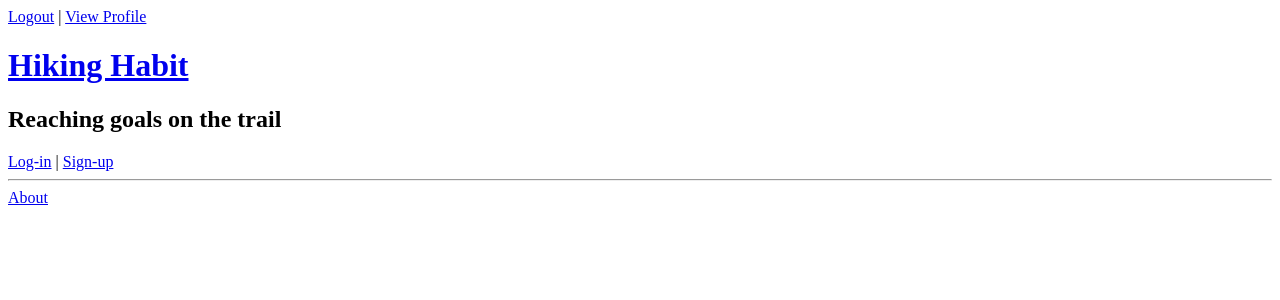
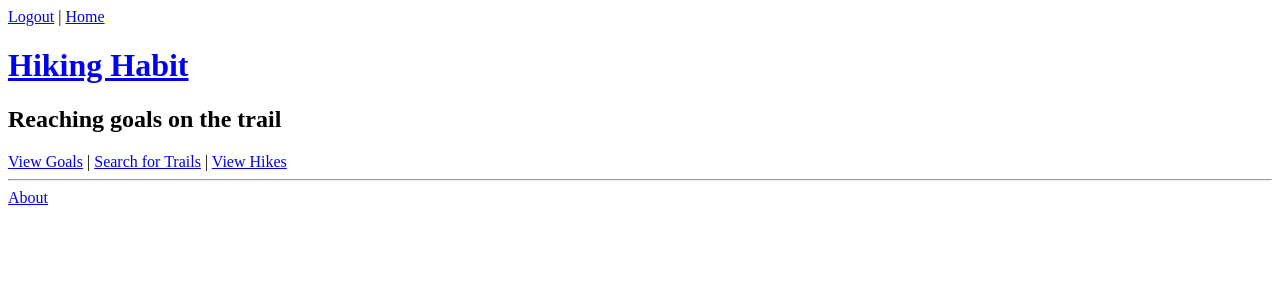
Before and after one commit to katerina-kossler/hiking-habit, a Flask app: page / in a window 1280 px wide. Shown: the top 300 px of the page. Run offline with Flask 2, Linux system fonts and the light colour scheme; the visitor is signed in with stand-in values (Sample User, id 1).

```diff
--- a/server.py
+++ b/server.py
@@ -13,20 +13,21 @@ import requests
 key = os.environ["HIKINGPROJECT_KEY"]
 coordinates = pgeocode.Nominatim('us')
 app = Flask(__name__)
-
-# To-do: make actual key and store locally until full deployment
 app.secret_key = 'this-should-be-something-unguessable'
 app.jinja_env.undefined = jinja2.StrictUndefined
+
 
 @app.route("/")
 def show_homepage():
     """Show the application's homepage with links to other routes."""
     return render_template("homepage.html")
 
+
 @app.route("/login", methods=["GET"])
 def show_login_form():
     """Shows the login info for taking in username and/or email and password"""
     return render_template("login.html")
+
 
 @app.route("/login", methods=["POST"])
 def authenticate_user():
@@ -41,7 +42,7 @@ def authenticate_user():
         if (user_password == password):
             session['current_user'] = user_in_system.user_id
             flash('Successfully Logged in')
-            return redirect('/profile')
+            return redirect('/home')
         else:
             flash('Incorrect login information; try again')
             return redirect('/login')
@@ -50,12 +51,13 @@ def authenticate_user():
         if (email_password == password):
             session['current_user'] = email_in_system.user_id
             flash('Successfully Logged in')
-            return redirect('/profile')
+            return redirect('/home')
         else:
             flash('Incorrect login information; try again')
             return redirect('/login')
     flash('Incorrect login information; try again')
     return redirect('/login')
+
 
 @app.route("/logout", methods=["GET"])
 def logout():
@@ -69,6 +71,7 @@ def logout():
 def show_user_form():
     """Displays the form to register a new user"""
     return render_template("sign-up.html")
+
 
 @app.route("/register", methods=["POST"])
 def intake_user_info():
@@ -102,17 +105,30 @@ def intake_user_info():
     session["current_user"] = user.user_id
     return redirect("/profile")
 
+
 @app.route("/profile", methods=["GET"])
 def show_profile():
     """Loads a user's profile from initial intake info"""
     if not 'current_user' in session:
         return redirect('/')
-    user_id = session["current_user"]
-    user = User.query.get(user_id)
-    goals = Goal.query.filter_by(user_id=user_id).all()
-    hikes = Goal.query.filter_by(user_id=user_id).all()
-    # need to think about how I want to connect in the hike results
-    return render_template("profile.html", user=user, goals=goals)
+    return render_template("profile.html")
+
+
+@app.route("/edit-profile", methods=["GET"])
+def show_profile_form():
+    """Puts some of the user information into a form to change the info"""
+    if not 'current_user' in session:
+        return redirect('/')
+    return render_template("edit-profile.html")
+
+
+@app.route("/edit-profile", methods=["POST"])
+def edit_user_profile():
+    """Submit changes to the user profile"""
+    if not 'current_user' in session:
+        return redirect('/')
+    return redirect("/profile")
+
 
 @app.route("/trails", methods=["GET"])
 def show_search_form():
@@ -125,6 +141,8 @@ def show_search_form():
 @app.route("/trails", methods=["POST"])
 def load_search_results():
     """shows results from API for trails available given specifications"""
+    if not 'current_user' in session:
+        return redirect('/')
     zipcode = request.form.get("zipcode")
     details = coordinates.query_postal_code(zipcode)
     latitude = details["latitude"]
@@ -145,6 +163,7 @@ def load_search_results():
     trails = r_trails.json()['trails']
     return render_template("trails.html", trails=trails)
 
+
 @app.route("/hikes", methods=["GET"])
 def show_current_hikes():
     """Show a list of all hikes assocatied with the user:
@@ -155,6 +174,7 @@ def show_current_hikes():
         return redirect('/')
     hikes = Hike.query.filter_by(user_id=session["current_user"]).all()
     return render_template("hikes.html", hikes=hikes)
+
 
 @app.route("/hikes/<api_trail_id>", methods=["GET"])
 def add_hike(api_trail_id):
@@ -205,7 +225,8 @@ def add_hike(api_trail_id):
                     canceled_by_user=False)
     db.session.add(hike)
     db.session.commit()
-    return render_template("new_hike.html", hike=hike)
+    flash('Hike Added!')
+    return render_template("/hikes")
 
 
 @app.route("/goals", methods=["GET"])
@@ -215,6 +236,7 @@ def show_current_goals_and_progress():
         return redirect('/')
     goals = Goal.query.filter_by(user_id=session["current_user"]).all()
     return render_template("goals.html", goals=goals)
+
 
 @app.route("/edit_goal/{goal_id}", methods=["POST"])
 def show_existing_goal():
--- a/templates/base.html
+++ b/templates/base.html
@@ -3,7 +3,7 @@
 
 <head>
     <title>
-        {% block title %}{% endblock %}
+        Hiking Habit: {% block title %}{% endblock %}
     </title>
 
     <!-- React dependencies in a script tag? -->
@@ -26,15 +26,11 @@
 <body>
     <header>
         {% if session.get('current_user') %}
-            <a href="/logout">Logout</a> | <a href="/profile">View Profile</a>
+            <a href="/logout">Logout</a> | <a href="/">Home</a>
         {% endif %}
     </header>
     <h1>
-        {% if session.get('current_user') %}
-            <a href="/profile">Hiking Habit</a>
-        {% else %}
-            <a href="/">Hiking Habit</a>
-        {% endif %}
+        <a href="/">Hiking Habit</a>
     </h1>
 
     {% block body %}
--- a/templates/edit-profile.html
+++ b/templates/edit-profile.html
@@ -1,10 +1,11 @@
 {% extends 'base.html' %}
 
-{% block title %} Hiking Habit {% endblock %}
+{% block title %}Edit Profile{% endblock %}
 
 {% block body %}
   <h2>Edit Profile Form (in progress)</h2>
-
+  <p>show form to submit new information</p>
+  <p>give ability to cancel account</p>
 {% endblock %}
 
 
--- a/templates/hike-results.html
+++ b/templates/hike-results.html
@@ -5,8 +5,7 @@
 {% block body %}
   <h2> Reaching goals on the trail</h2>
 
-  <!-- React Components! -->
-  <div id="app"></div>
+  <p>show all hike results for completed hikes</p>
 
 {% endblock %}
 
--- a/templates/homepage.html
+++ b/templates/homepage.html
@@ -13,12 +13,21 @@
 </head>
 <body>
 <h2> Reaching goals on the trail</h2>
+  <div class='options'>
+  {% if session.get('current_user') %}
+    <a href="/goals">View Goals</a>
+    |
+    <a href="/trails">Search for Trails</a>
+    |
+    <a href="/hikes">View Hikes</a>
 
-<div>
-  <a href="/login">Log-in</a>
-  |
-  <a href="/register">Sign-up</a>
-</div>
+  {% else %}
+    <a href="/login">Log-in</a>
+    |
+    <a href="/register">Sign-up</a>
+  </div>
+
+  {% endif %}
 
 </body>
 </html>
```
Also changed, not shown: templates/goals.html (+6 -3 lines), templates/profile.html (+1 -14 lines).
